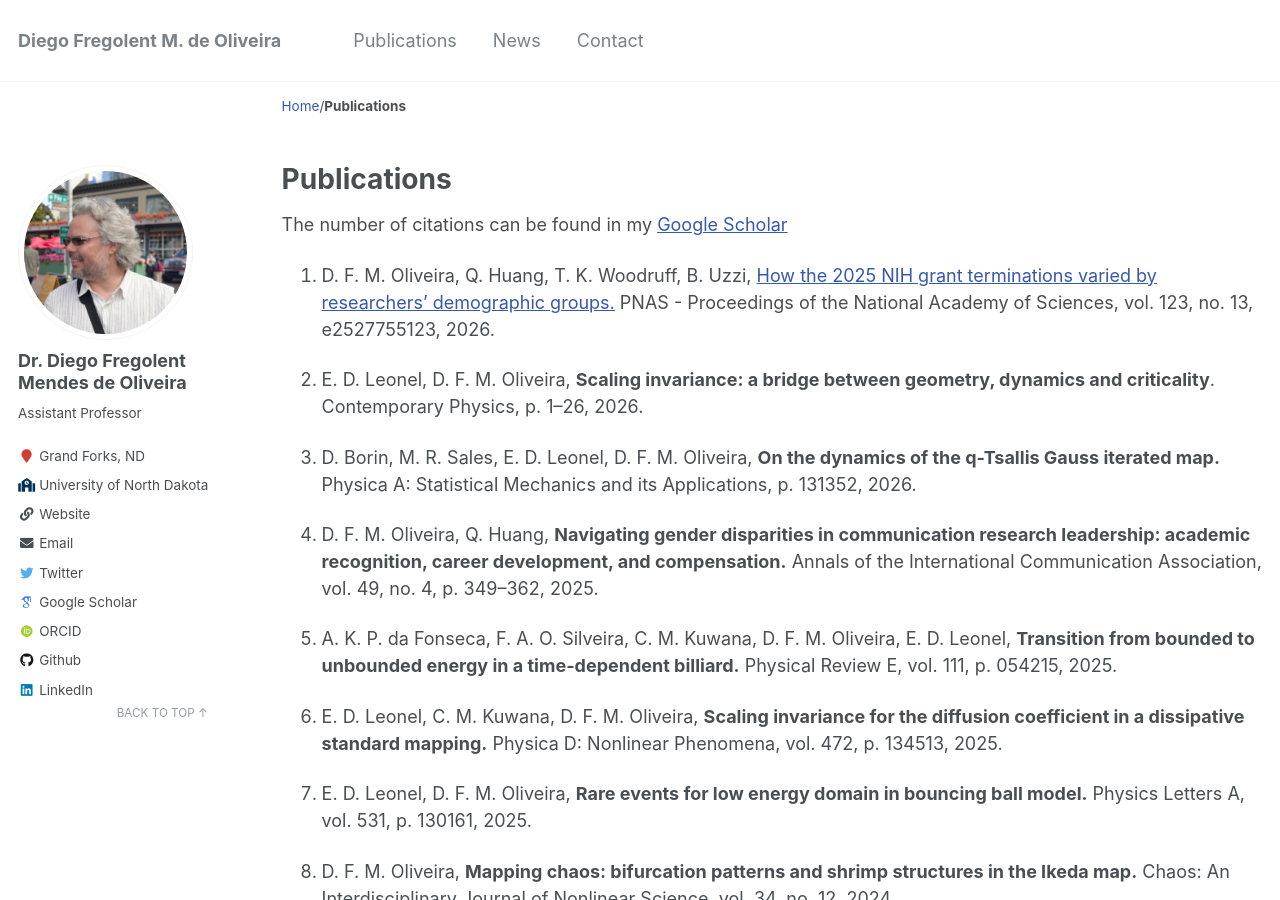
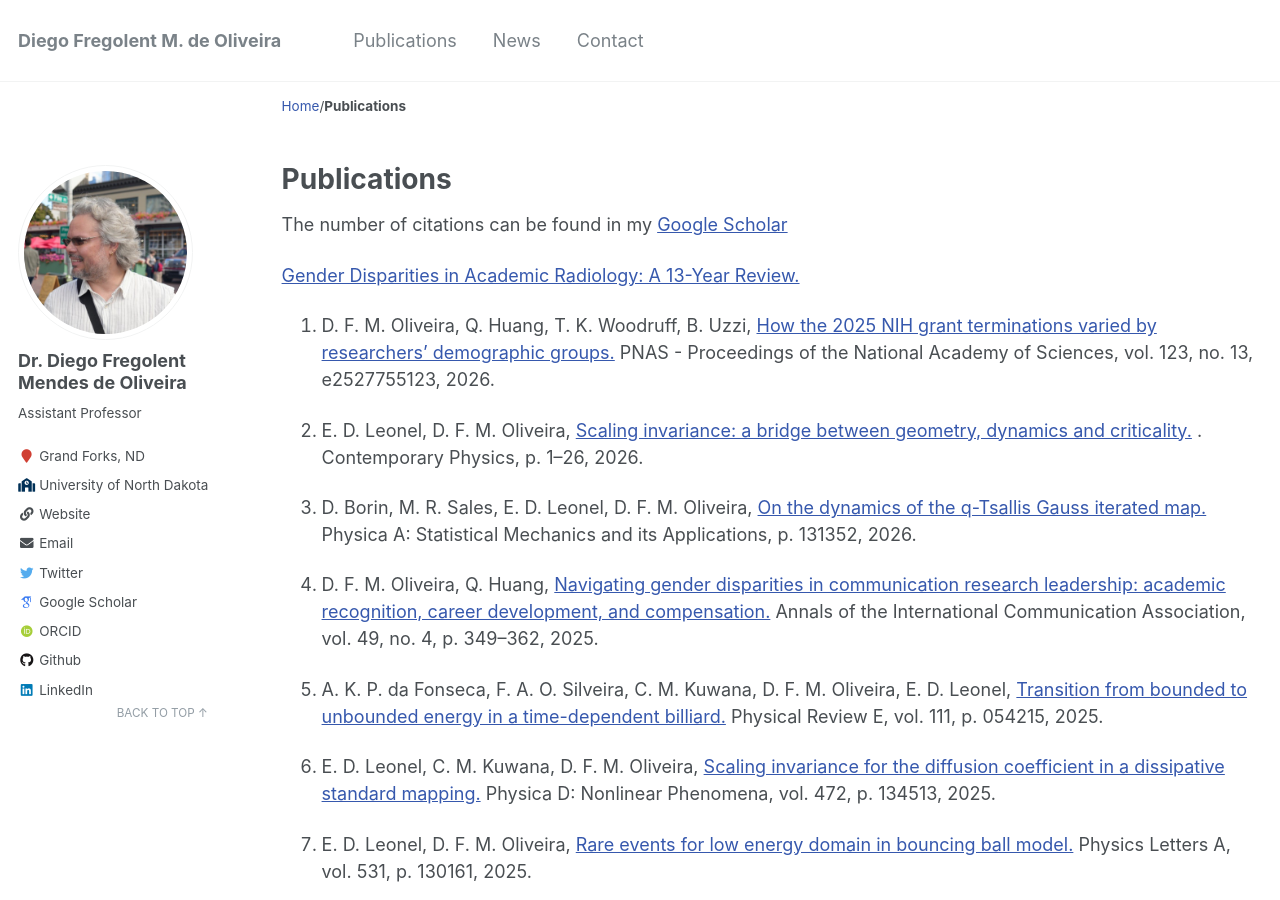
Before and after one commit to fregolente/fregolente.github.io, a Jekyll site: the page built from _pages/publications.md, in a window 1280 px wide and 900 px high. Built offline with Jekyll 4.4.1, drawn with Linux system fonts in a browser that asks for light colours; some web fonts are replaced.

Commit message:
Update publication links and formatting in markdown

```diff
--- a/_pages/publications.md
+++ b/_pages/publications.md
@@ -11,33 +11,33 @@ redirect_from:
 
 The number of citations can be found in my [Google Scholar](https://scholar.google.com/citations?user=bIL7_QMAAAAJ&hl=en)
 
-
+ [Gender Disparities in Academic Radiology: A 13-Year Review.](https://pubmed.ncbi.nlm.nih.gov/36424312/)
 
 60. D. F. M. Oliveira, Q. Huang, T. K. Woodruff, B. Uzzi, [How the 2025 NIH grant terminations varied by researchers’ demographic groups.](https://www.pnas.org/doi/10.1073/pnas.2527755123) PNAS - Proceedings of the National Academy of Sciences, vol. 123, no. 13, e2527755123, 2026.
 
-59. E. D. Leonel, D. F. M. Oliveira, **Scaling invariance: a bridge between geometry, dynamics and criticality**. Contemporary Physics, p. 1–26, 2026.
+59. E. D. Leonel, D. F. M. Oliveira, [Scaling invariance: a bridge between geometry, dynamics and criticality.](https://www.tandfonline.com/doi/full/10.1080/00107514.2026.2634487?mi=8e4eys) . Contemporary Physics, p. 1–26, 2026.
 
-58. D. Borin, M. R. Sales, E. D. Leonel, D. F. M. Oliveira, **On the dynamics of the q-Tsallis Gauss iterated map.** Physica A: Statistical Mechanics and its Applications, p. 131352, 2026.
+58. D. Borin, M. R. Sales, E. D. Leonel, D. F. M. Oliveira, [On the dynamics of the q-Tsallis Gauss iterated map.](https://www.sciencedirect.com/science/article/pii/S0378437126000889)  Physica A: Statistical Mechanics and its Applications, p. 131352, 2026.
 
-57. D. F. M. Oliveira, Q. Huang, **Navigating gender disparities in communication research leadership: academic recognition, career development, and compensation.** Annals of the International Communication Association, vol. 49, no. 4, p. 349–362, 2025.
+57. D. F. M. Oliveira, Q. Huang, [Navigating gender disparities in communication research leadership: academic recognition, career development, and compensation.](https://academic.oup.com/anncom/article/49/4/349/8293982)  Annals of the International Communication Association, vol. 49, no. 4, p. 349–362, 2025.
 
-56. A. K. P. da Fonseca, F. A. O. Silveira, C. M. Kuwana, D. F. M. Oliveira, E. D. Leonel, **Transition from bounded to unbounded energy in a time-dependent billiard.** Physical Review E, vol. 111, p. 054215, 2025.
+56. A. K. P. da Fonseca, F. A. O. Silveira, C. M. Kuwana, D. F. M. Oliveira, E. D. Leonel, [Transition from bounded to unbounded energy in a time-dependent billiard.](https://journals.aps.org/pre/abstract/10.1103/PhysRevE.111.054215)  Physical Review E, vol. 111, p. 054215, 2025.
 
-55. E. D. Leonel, C. M. Kuwana, D. F. M. Oliveira, **Scaling invariance for the diffusion coefficient in a dissipative standard mapping.** Physica D: Nonlinear Phenomena, vol. 472, p. 134513, 2025.
+55. E. D. Leonel, C. M. Kuwana, D. F. M. Oliveira, [Scaling invariance for the diffusion coefficient in a dissipative standard mapping.](https://www.sciencedirect.com/science/article/abs/pii/S0167278924004639)  Physica D: Nonlinear Phenomena, vol. 472, p. 134513, 2025.
 
-54. E. D. Leonel, D. F. M. Oliveira, **Rare events for low energy domain in bouncing ball model.** Physics Letters A, vol. 531, p. 130161, 2025.
+54. E. D. Leonel, D. F. M. Oliveira, [Rare events for low energy domain in bouncing ball model.](https://www.sciencedirect.com/science/article/abs/pii/S0375960124008557)  Physics Letters A, vol. 531, p. 130161, 2025.
 
-53. D. F. M. Oliveira, **Mapping chaos: bifurcation patterns and shrimp structures in the Ikeda map.** Chaos: An Interdisciplinary Journal of Nonlinear Science, vol. 34, no. 12, 2024.
+53. D. F. M. Oliveira, [Mapping chaos: bifurcation patterns and shrimp structures in the Ikeda map.](https://pubs.aip.org/aip/cha/article-abstract/34/12/123137/3324305/Mapping-chaos-Bifurcation-patterns-and-shrimp?redirectedFrom=fulltext)  Chaos: An Interdisciplinary Journal of Nonlinear Science, vol. 34, no. 12, 2024.
 
-52. K. Cetin, U. Tirnakli, D. F. M. Oliveira, E. D. Leonel, **Statistical mechanical characterization of billiard systems.** Chaos, Solitons & Fractals, vol. 178, p. 114331, 2024.
+52. K. Cetin, U. Tirnakli, D. F. M. Oliveira, E. D. Leonel, [Statistical mechanical characterization of billiard systems.](https://www.sciencedirect.com/science/article/abs/pii/S096007792301233X)  Chaos, Solitons & Fractals, vol. 178, p. 114331, 2024.
 
-51. N. Xiao, R. Marquez-Karry, D. F. M. Oliveira, S. Berggruen, J. M. Horowitz, **Gender disparities in academic radiology authorship: a 13-year review.** Academic Radiology, vol. 30, no. 8, p. 1714–1720, 2023.
+51. N. Xiao, R. Marquez-Karry, D. F. M. Oliveira, S. Berggruen, J. M. Horowitz, [Gender disparities in academic radiology authorship: a 13-year review.](https://pubmed.ncbi.nlm.nih.gov/36424312/)  Academic Radiology, vol. 30, no. 8, p. 1714–1720, 2023.
 
-50. D. F. M. Oliveira, K. S. Chan, P. J. Mucha, **The effects of message sorting in the diffusion of information in online social media.** In Complex Networks and Their Applications XI: Proceedings of the Eleventh International Conference on Complex Networks and Their Applications, p. 98–107, 2022.
+50. D. F. M. Oliveira, K. S. Chan, P. J. Mucha, [The effects of message sorting in the diffusion of information in online social media.](https://link.springer.com/chapter/10.1007/978-3-031-21127-0_9)  In Complex Networks and Their Applications XI: Proceedings of the Eleventh International Conference on Complex Networks and Their Applications, p. 98–107, 2022.
 
 49.  D. F. M. Oliveira, Kevin S. Chan, Peter J. Mucha **Message sorting: a mechanism that hinders the system’s discriminative power**. Complex Networks and Their Applications XI: Proceedings of The Eleventh International Conference on Complex Networks and Their Applications: COMPLEX NETWORKS 2022.
 
-48. N. Xiao, R. Marquez-Karry, D. F. M. Oliveira, S. Berggruen, J. M. Horowitz **Gender Disparities in Academic Radiology: A 13-Year Review.** Academic radiology, 2022.
+48. N. Xiao, R. Marquez-Karry, D. F. M. Oliveira, S. Berggruen, J. M. Horowitz [Gender Disparities in Academic Radiology: A 13-Year Review.](https://pubmed.ncbi.nlm.nih.gov/36424312/)  Academic radiology, 2022.
 
 47. Hongjia H. Chen, Tristram J. Alexander, Diego F.M. Oliveira and Eduardo G. Altmann **Scaling laws and dy- namics of hashtags on Twitter.** Chaos, vol. 30, 063112, 2020.
 
```
